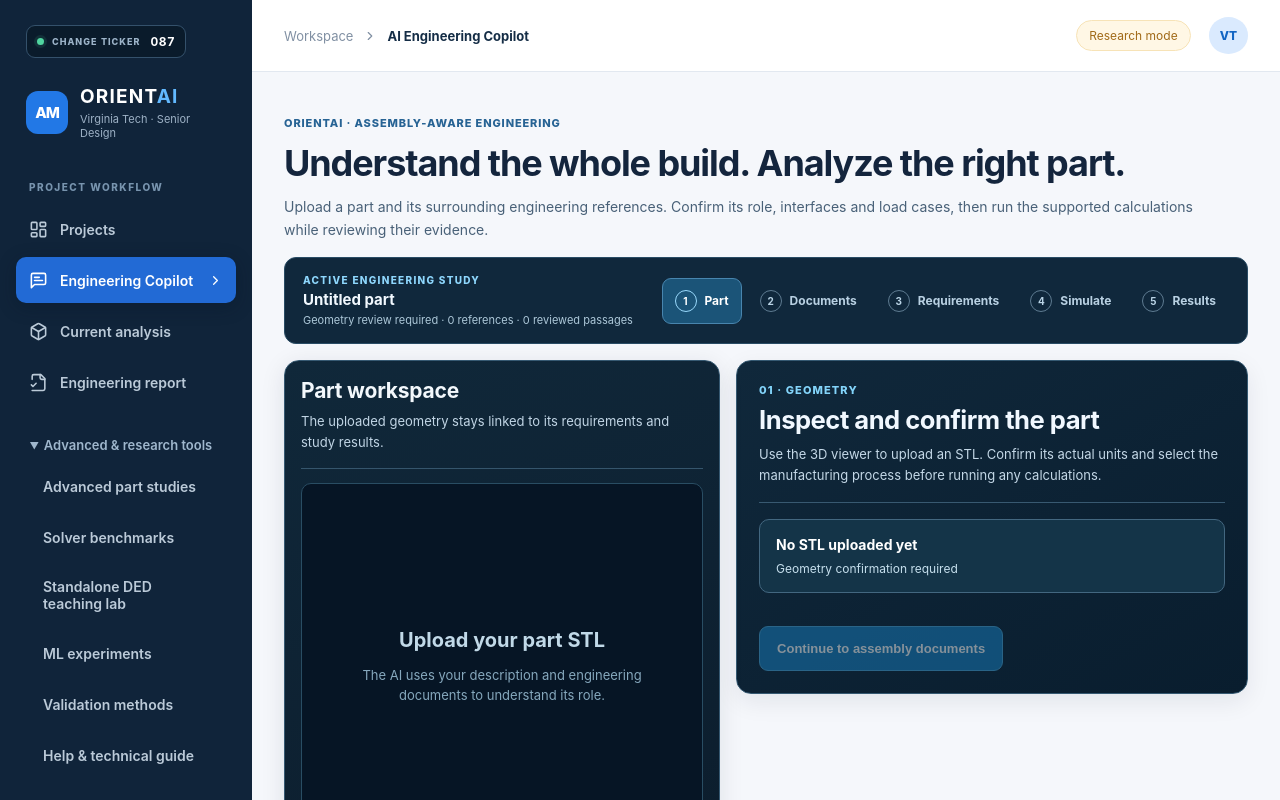
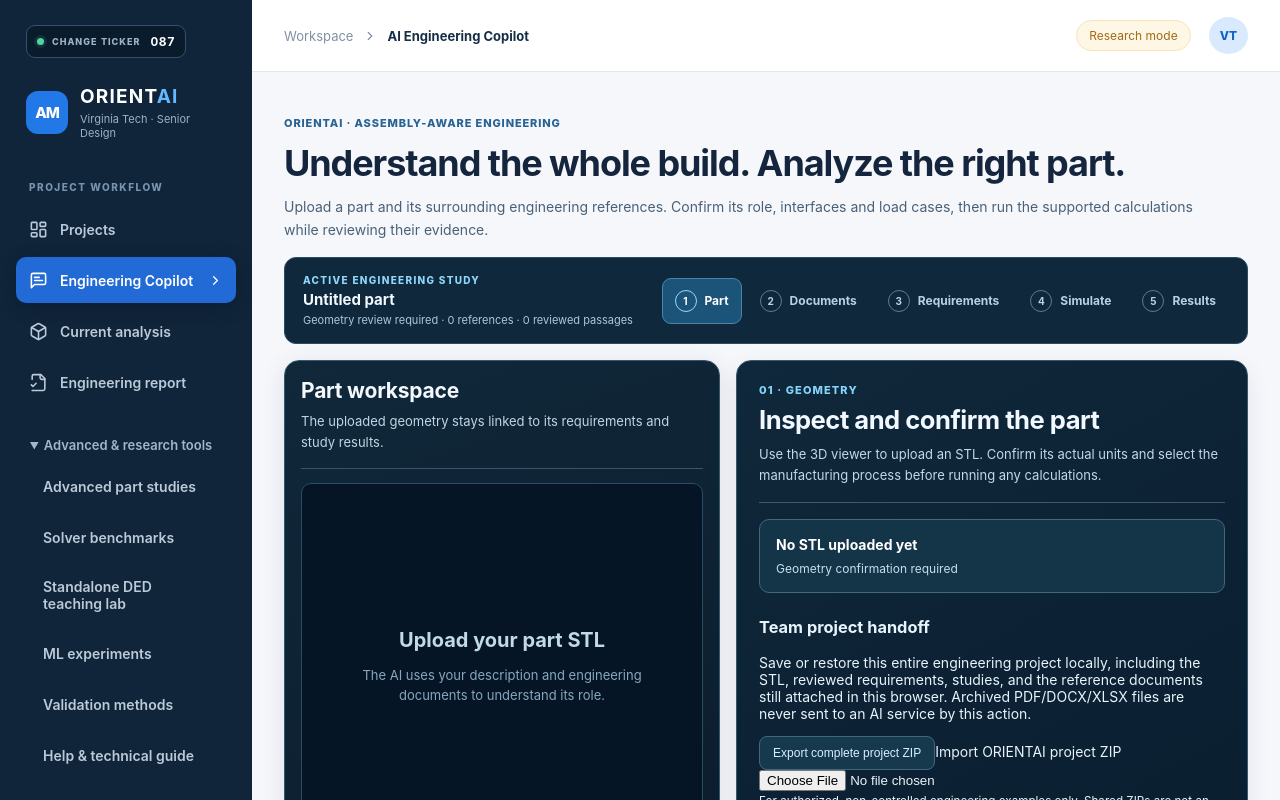
Before and after one commit to Wickey23/boeing-vt-am-first-time-quality, a Next.js app: page /copilot in a window 1280 px wide. Both pictures are taken after a click on the heading "Advanced & research tools". Shown: the top 800 px of the page. Built offline with nearby package versions, Linux system fonts and the light colour scheme.

Commit message:
feat(copilot): wire export/import of transferable full engineering ZIP project on the Part step

```diff
--- a/components/EngineeringCopilot.tsx
+++ b/components/EngineeringCopilot.tsx
@@ -17,6 +17,7 @@
  restoreKnowledge,updateSourceNotes,type ProjectKnowledge,type CopilotMessage,type ProjectSource
 } from "@/lib/copilot-context";
 import {applyIntakeAnswer,getIntakeStep,intakeProgress} from "@/lib/engineering-intake";
+import {exportEngineeringTeamBundle,importEngineeringTeamBundle} from "@/lib/engineering-team-bundle";
 import "./copilot.css";
 const Viewer=dynamic(()=>import("@/components/ModelViewer"),{ssr:false});
 const Structural=dynamic(()=>import("@/components/PartStructuralPanel"),{ssr:false});
@@ -47,6 +48,8 @@
  const [showFields,setShowFields]=useState<"geometry"|"stress"|"displacement"|"thermal">("geometry");
  const [serviceStudy,setServiceStudy]=useState<ServiceStudyResults|null>(null);
  const docs=useRef(new Map<string,File>());
+ const importedDocuments=useRef<{hash:string;files:Map<string,File>}|null>(null);
+ const [bundleBusy,setBundleBusy]=useState(false);
  const timeline=useRef<HTMLDivElement|null>(null);
  const inspect=usePartInspection(a.file,a.settings.unitScale);
 
@@ -86,6 +89,10 @@
  },[a.ready,a.file,a.journey.mode]);
  useEffect(()=>{
   if(!partKey)return;
+  if(importedDocuments.current?.hash===partKey){
+   docs.current=new Map(importedDocuments.current.files);
+   importedDocuments.current=null;
+  }
   try{
    const saved=localStorage.getItem(storagePrefix+partKey);
    setKnowledge(saved?restoreKnowledge(JSON.parse(saved),partKey):blankKnowledge(partKey));
@@ -200,6 +207,38 @@
   setError("");a.retry();setNotice("Started local orientation screening. The progress and results below come from the actual geometry worker.");
  };
  const editService=(next:typeof activeCase.input)=>{setAcknowledgedLoads(false);a.setServiceSetup(next);};
+ const exportTeamProject=async()=>{
+  if(!a.file||!knowledge||!verified){setError("Confirm an STL before exporting the project.");return;}
+  setBundleBusy(true);setError("");setNotice("");
+  try{
+   const bundle=await exportEngineeringTeamBundle({projectName:a.projectName,file:a.file,
+    settings:a.settings,result:a.result,selected:a.selected,servicePlan:a.servicePlan,journey:a.journey,
+    knowledge,attachments:docs.current});
+   const object=URL.createObjectURL(new Blob([bundle.bytes],{type:"application/zip"}));
+   const link=document.createElement("a");link.href=object;
+   link.download=(a.projectName||"orientai-project").replace(/[^a-z0-9_-]+/gi,"-").slice(0,50)+".orientai.zip";
+   document.body.appendChild(link);link.click();link.remove();setTimeout(()=>URL.revokeObjectURL(object),3000);
+   setNotice("Project bundle exported: STL, saved analysis, context, "+bundle.included+" original reference file(s); "+bundle.notesOnly+" excerpt-only reference(s). Share only with authorized team members.");
+  }catch(e){setError(e instanceof Error?e.message:"Project bundle could not be created.");}
+  finally{setBundleBusy(false);}
+ };
+ const importTeamProject=async(file:File|null)=>{
+  if(!file)return;
+  setBundleBusy(true);setError("");setNotice("");
+  try{
+   const loaded=await importEngineeringTeamBundle(file);
+   const partHash=loaded.manifest.partSha256.toLowerCase();
+   localStorage.setItem(storagePrefix+partHash,JSON.stringify(loaded.context));
+   importedDocuments.current={hash:partHash,files:loaded.attachments};
+   setPrivacyConsent(false);setAcknowledgedLoads(false);setShowFields("geometry");setServiceStudy(null);
+   a.restoreProject({journey:loaded.project.journey,servicePlan:loaded.project.servicePlan,
+    projectName:loaded.project.name,file:loaded.project.file,settings:loaded.project.settings,
+    result:loaded.project.result,selected:loaded.project.selected});
+   setActiveTab("part");
+   setNotice("Imported verified project bundle with "+loaded.context.sources.length+" reference records and "+loaded.attachments.size+" original document file(s). Review the engineering assumptions before running simulations.");
+  }catch(e){setError(e instanceof Error?e.message:"Could not import ORIENTAI bundle.");}
+  finally{setBundleBusy(false);}
+ };
  const saveContext=()=>{
   if(!knowledge)return;
   const selectedCandidate=a.result?.candidates.find(c=>c.id===a.selected);
@@ -291,6 +330,22 @@
 <section className="copilotStage" aria-label="part workspace" hidden={activeTab!=="part"}>
 <div className="copilotStageTitle"><small>01 · GEOMETRY</small><h2>Inspect and confirm the part</h2><p>Use the 3D viewer to upload an STL. Confirm its actual units and select the manufacturing process before running any calculations.</p></div>
 <div className="copilotStageStatus"><strong>{a.file?a.file.name:"No STL uploaded yet"}</strong><span>{verified?"Units and dimensions confirmed":"Geometry confirmation required"}</span></div>
+<div className="copilotBundleCard">
+ <h3>Team project handoff</h3>
+ <p>Save or restore this entire engineering project locally, including the STL, reviewed requirements, studies, and the reference documents still attached in this browser. Archived PDF/DOCX/XLSX files are never sent to an AI service by this action.</p>
+ <div className="copilotBundleActions">
+  <button type="button" className="copilotSmall" disabled={bundleBusy||!verified||!a.file} onClick={()=>void exportTeamProject()}>
+   {bundleBusy?"Processing…":"Export complete project ZIP"}
+  </button>
+  <label>Import ORIENTAI project ZIP
+   <input aria-label="Import ORIENTAI project ZIP" type="file" accept=".zip" disabled={bundleBusy}
+    onChange={e=>{void importTeamProject(e.target.files?.[0]??null);e.currentTarget.value="";}}/>
+  </label>
+ </div>
+ <small>For authorized, non-controlled engineering examples only. Shared ZIPs are not an authenticated cloud vault. If a source file was not retained in this browser, its extracted text/notes remain in the bundle but the original binary is marked missing.</small>
+ {error&&<p role="alert" className="copilotWarning">{error}</p>}
+ {notice&&<p role="status" className="copilotNotice">{notice}</p>}
+</div>
 {a.journey.process!=="PBF_LB_METAL"&&<p className="copilotUnsupported">DED analysis of an arbitrary uploaded STL is not implemented. You may document it, but the current numerical orientation worker supports LPBF only.</p>}
 <button type="button" className="copilotNextAction" disabled={!verified} onClick={()=>setActiveTab("documents")}>Continue to assembly documents</button>
 </section>
```
